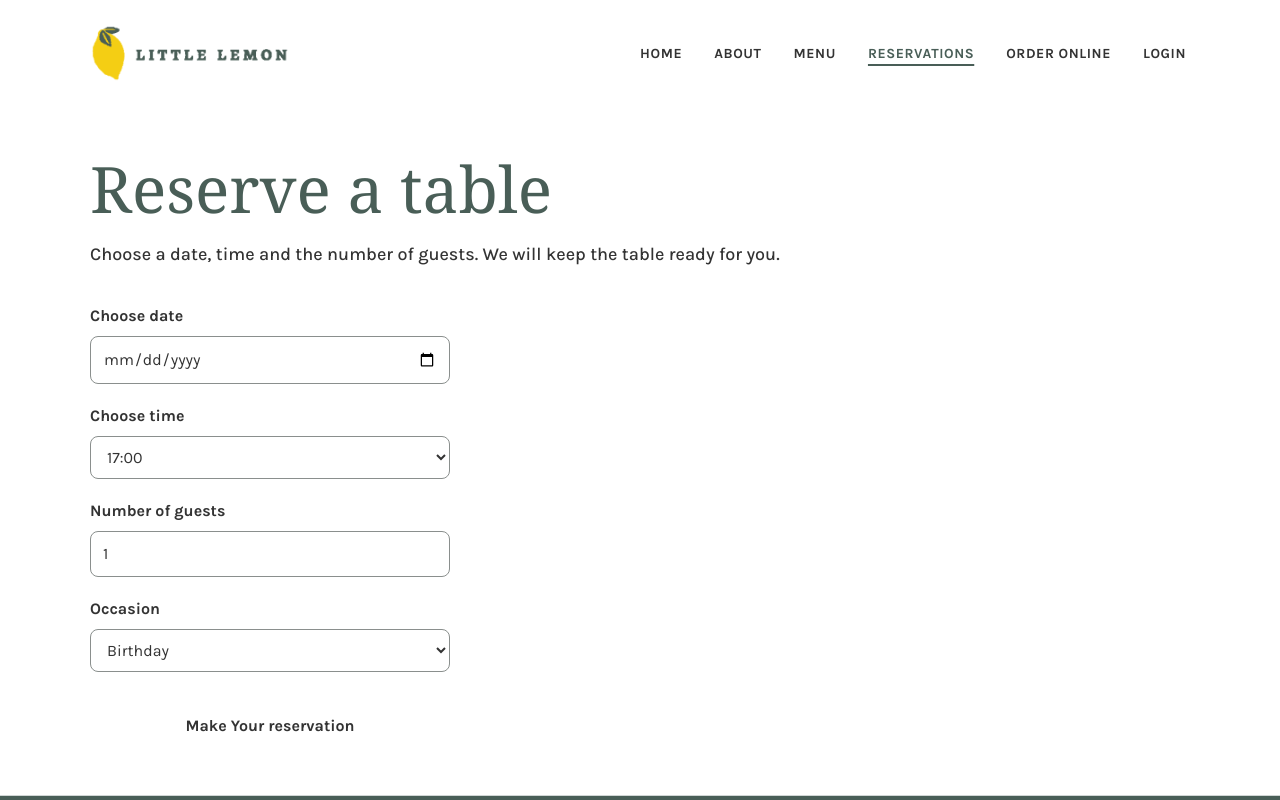
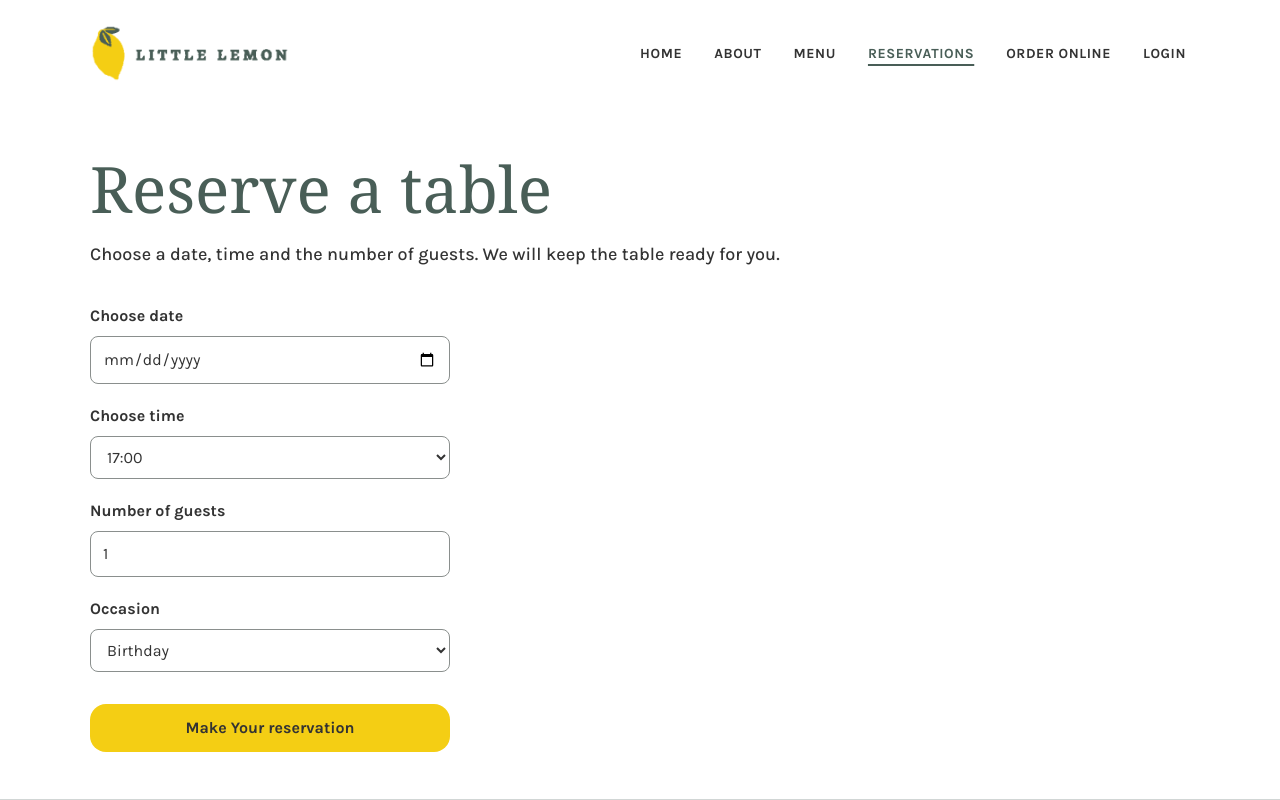
Before and after one commit to GlassHopper66/little-lemon, a React (Create React App) app: page /booking in a window 1280 px wide. Shown: the top 800 px of the page. Built offline with nearby package versions, Linux system fonts and the light colour scheme; a web font is replaced by a local one.

Commit message:
Fix booking form submit button style

```diff
--- a/src/components.css
+++ b/src/components.css
@@ -123,8 +123,17 @@ main > section { padding-block: 48px; }
   outline: 3px solid var(--green);
   outline-offset: 2px;
 }
+/* input[type="submit"] dijeli selektor .booking-form input (0,1,1),
+   koji bi pregazio .btn (0,1,0); zato gumb ovdje ponavlja izgled .btn */
 .booking-form input[type="submit"] {
   margin-top: 24px;
+  padding: 12px 24px;
   border: 0;
+  border-radius: var(--radius);
+  background: var(--yellow);
+  color: var(--dark);
+  font-weight: 700;
   cursor: pointer;
 }
+.booking-form input[type="submit"]:hover { background: #E5BF0A; }
+.booking-form input[type="submit"]:focus-visible { outline-color: var(--dark); }
```
